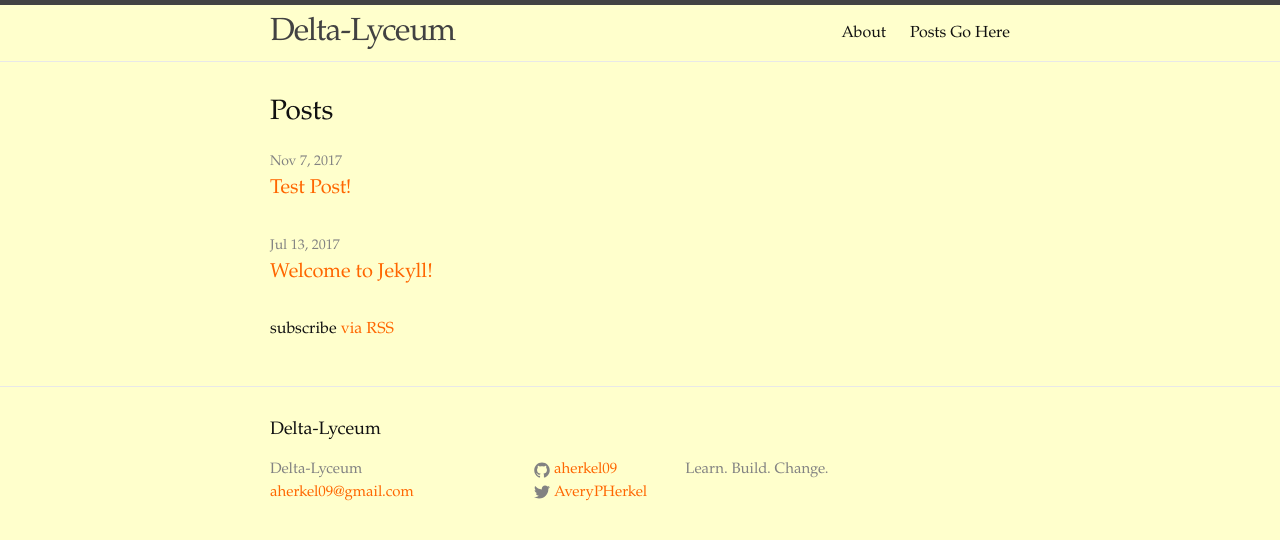
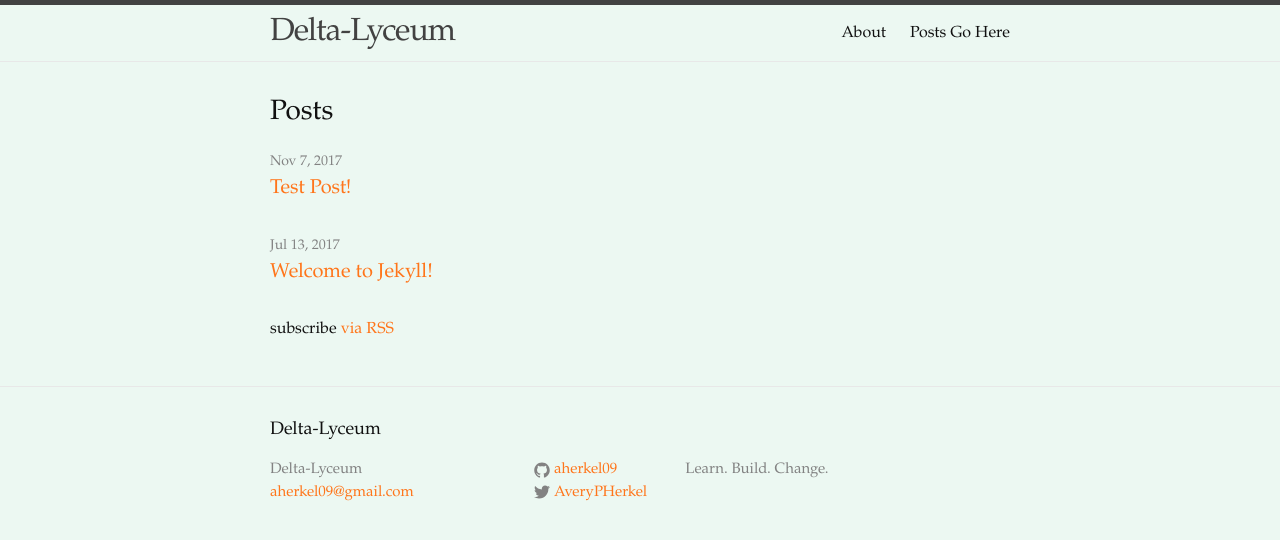
Before and after one commit to DeltaLyceum/aherkel09.github.io, a Jekyll site: the page built from index.html, in a window 1280 px wide. Shown: the top 540 px of the page. Built offline with Jekyll 4.4.1, drawn with Linux system fonts in a browser that asks for light colours.

Commit message:
Update main.scss

```diff
--- a/css/main.scss
+++ b/css/main.scss
@@ -15,8 +15,8 @@ $base-line-height: 1.5;
 $spacing-unit:     30px;
 
 $text-color:       #111;
-$background-color: #ffffcc;
-$brand-color:      #ff6600;
+$background-color: #ecf8f2;
+$brand-color:      #ff751a;
 
 $grey-color:       #828282;
 $grey-color-light: lighten($grey-color, 40%);
```
